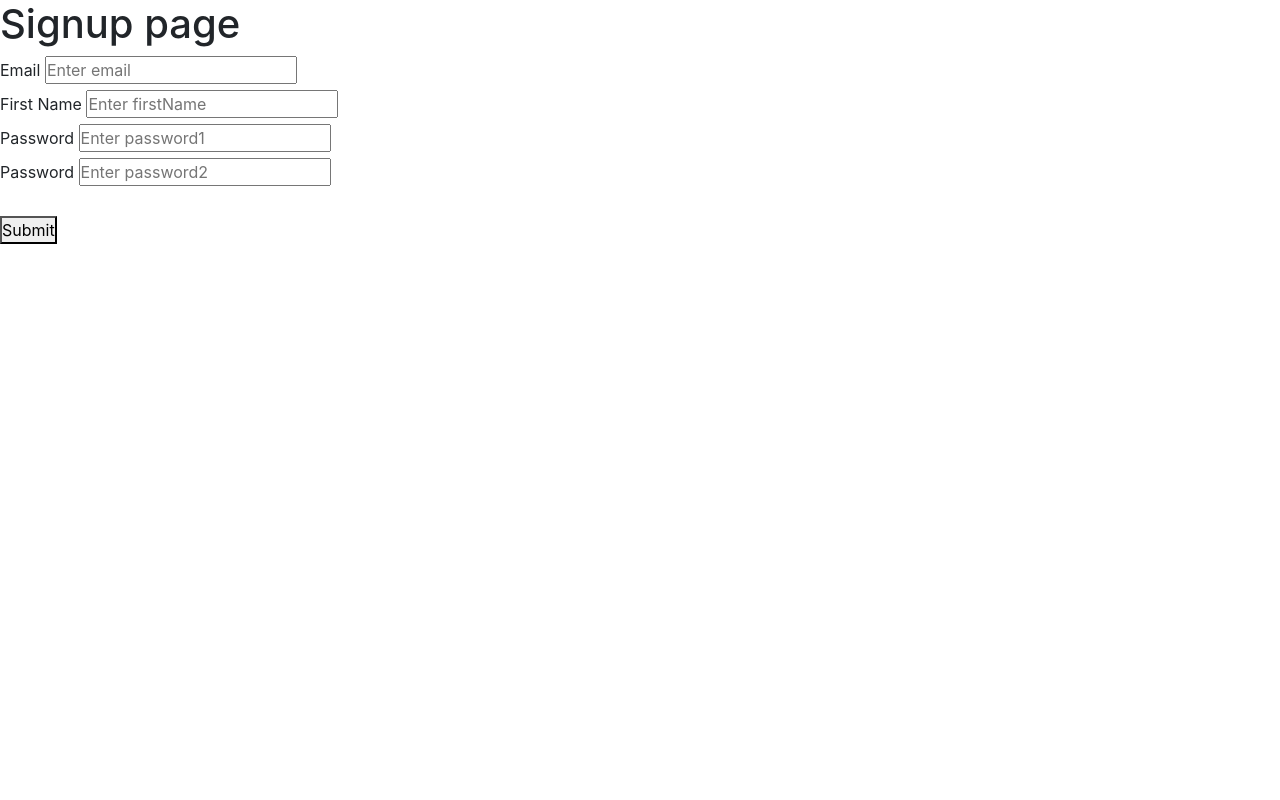
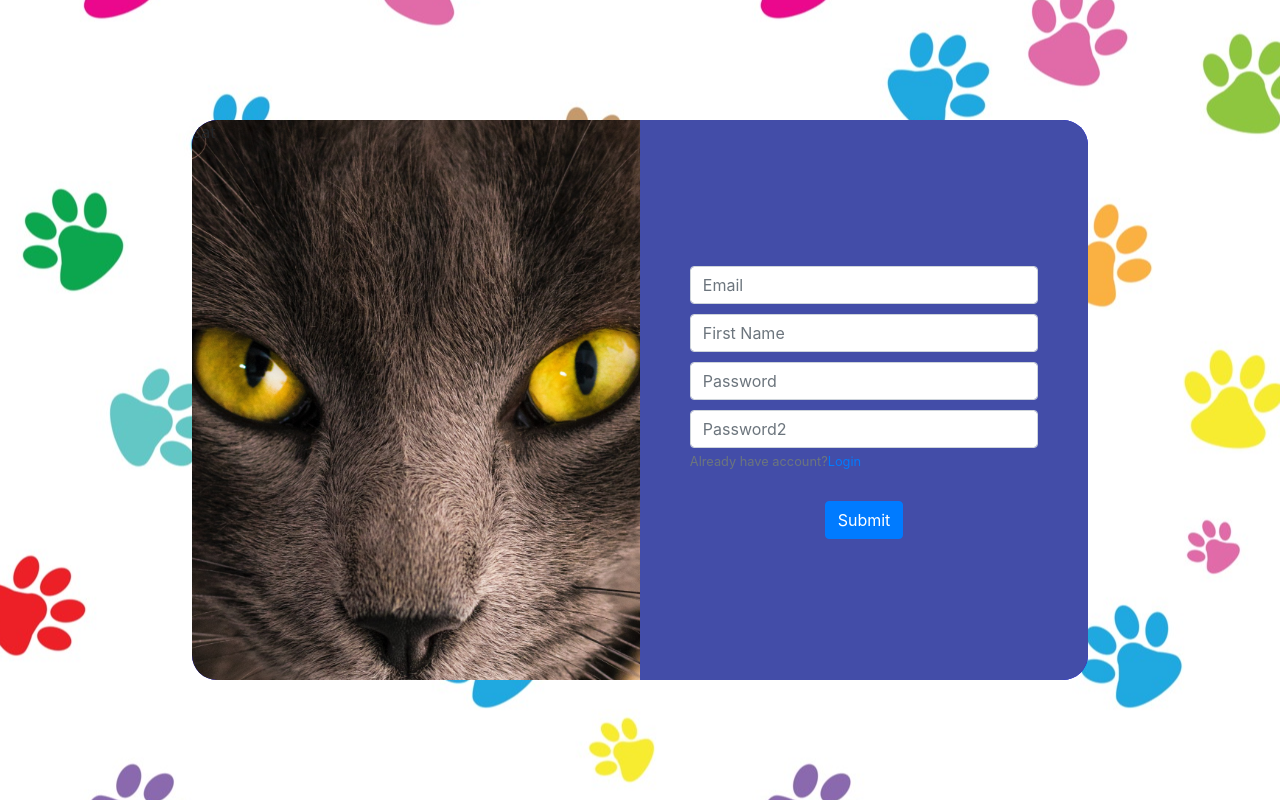
Before and after one commit to Marcopolo0/Aplikacja-pogodowa, a Flask app: page /signup in a window 1280 px wide. Run offline with Flask 2, Linux system fonts and the light colour scheme.

Commit message:
Add basic sign up view

```diff
--- /dev/null
+++ b/website/static/register/style.css
@@ -0,0 +1,47 @@
+.register-main-container {
+  background: url(../assets/login-bg.jpg) no-repeat center center;
+  height: 100vh;
+  display: flex;
+  align-items: center;
+  justify-content: center;
+}
+
+.register-center-container {
+  width: 70vw;
+  height: 70vh;
+  max-width: 1200px;
+  max-height: 800px;
+  background: rgb(4, 0, 255);
+  display: flex;
+  flex-direction: row;
+  align-items: center;
+  border-radius: 25px;
+  overflow: hidden;
+}
+
+.cat {
+  width: 50%;
+  height: 100%;
+  background: url(../assets/cat.jpg) no-repeat center center;
+  background-size: 150%;
+}
+
+.form {
+  width: 50%;
+  height: 100%;
+  background-color: rgb(67, 77, 168);
+}
+
+.form form {
+  width: 100%;
+  height: 100%;
+  display: flex;
+  flex-direction: column;
+  align-items: center;
+  justify-content: center;
+}
+
+.form form div {
+  padding: 5px;
+  width: 80%;
+}
--- a/website/templates/signup/signup.html
+++ b/website/templates/signup/signup.html
@@ -5,14 +5,40 @@ Signup
 {% endblock %}
 
 {% block extracss %}
+<link rel="stylesheet" href="../../static/register/style.css">
 {% endblock %}
 
 {% block extrascript %}
 {% endblock %}
 
 {% block content %}
-<h1>Signup page</h1>
-<form method="POST">
+<div class="register-main-container">
+  <div class="register-center-container">
+    <div class="cat">cat</div>
+    <div class="form">
+      <form method="POST">
+        <div class="">
+          <input type="email" class="form-control" id="email" name="email" placeholder="Email">
+        </div>
+        <div class="">
+          <input type="text" class="form-control" id="firstName" name="firstName" placeholder="First Name">
+        </div>
+        <div class="">
+          <input type="password" class="form-control" id="password1" name="password1" placeholder="Password">
+        </div>
+        <div class="">
+          <input type="password" class="form-control" id="password2" name="password2" placeholder="Password2">
+          <small id="password2" class="form-text text-muted">Already have account?<a href="login">Login</a></small>
+        </div>
+        <br />
+        <button type="submit" class="btn btn-primary">Submit</button>
+      </form>
+    </div>
+  </div>
+</div>
+{% endblock%}
+
+<!-- <form method="POST">
   <div class="">
     <label for="emial">Email</label>
     <input type="email" class="" id="email" name="email" placeholder="Enter email">
@@ -31,5 +57,4 @@ Signup
   </div>
   <br />
   <button type="submit" class="">Submit</button>
-</form>
-{% endblock%}
+</form> -->
```
Also changed, not shown: website/static/register/script.js (added).
